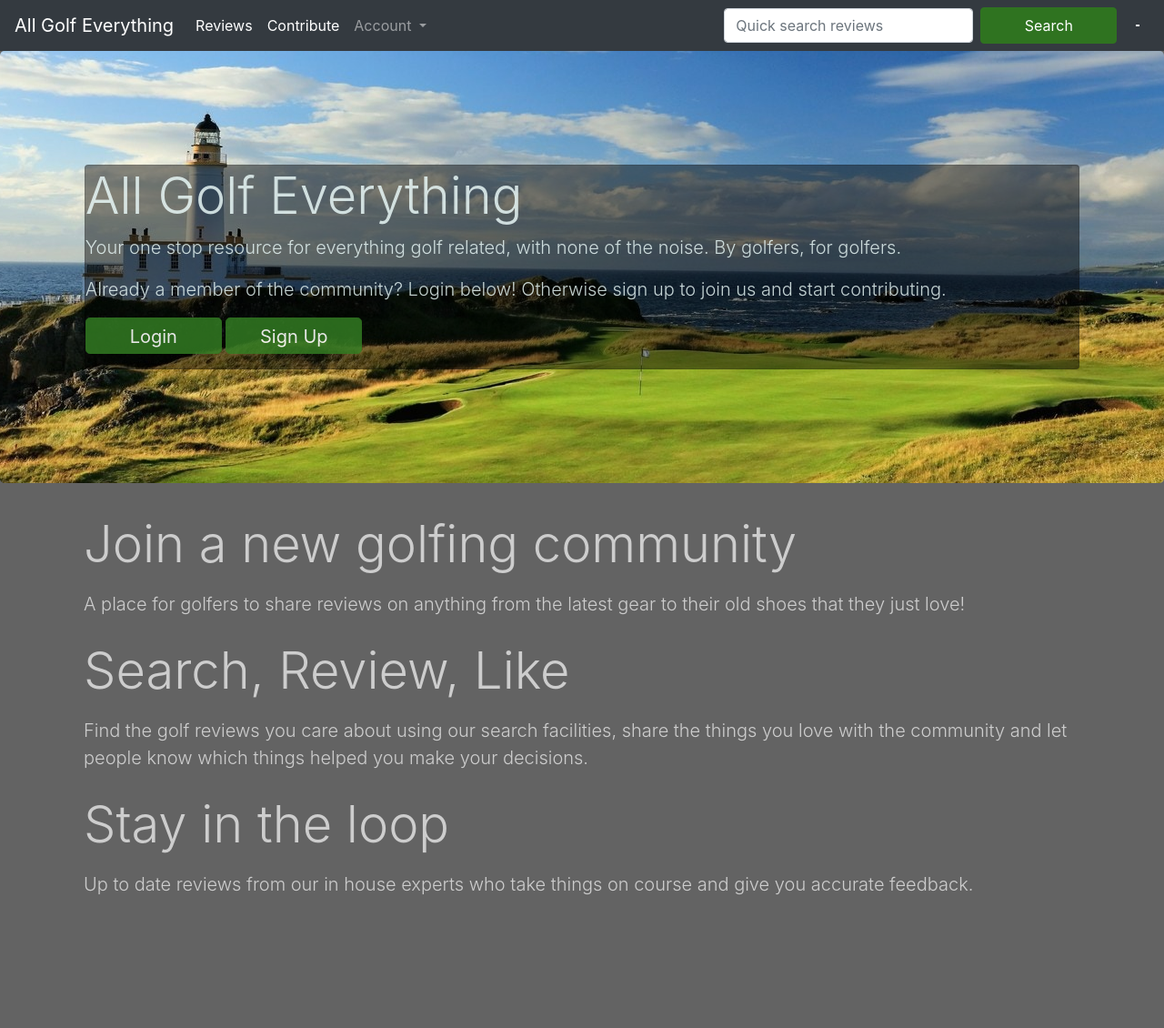
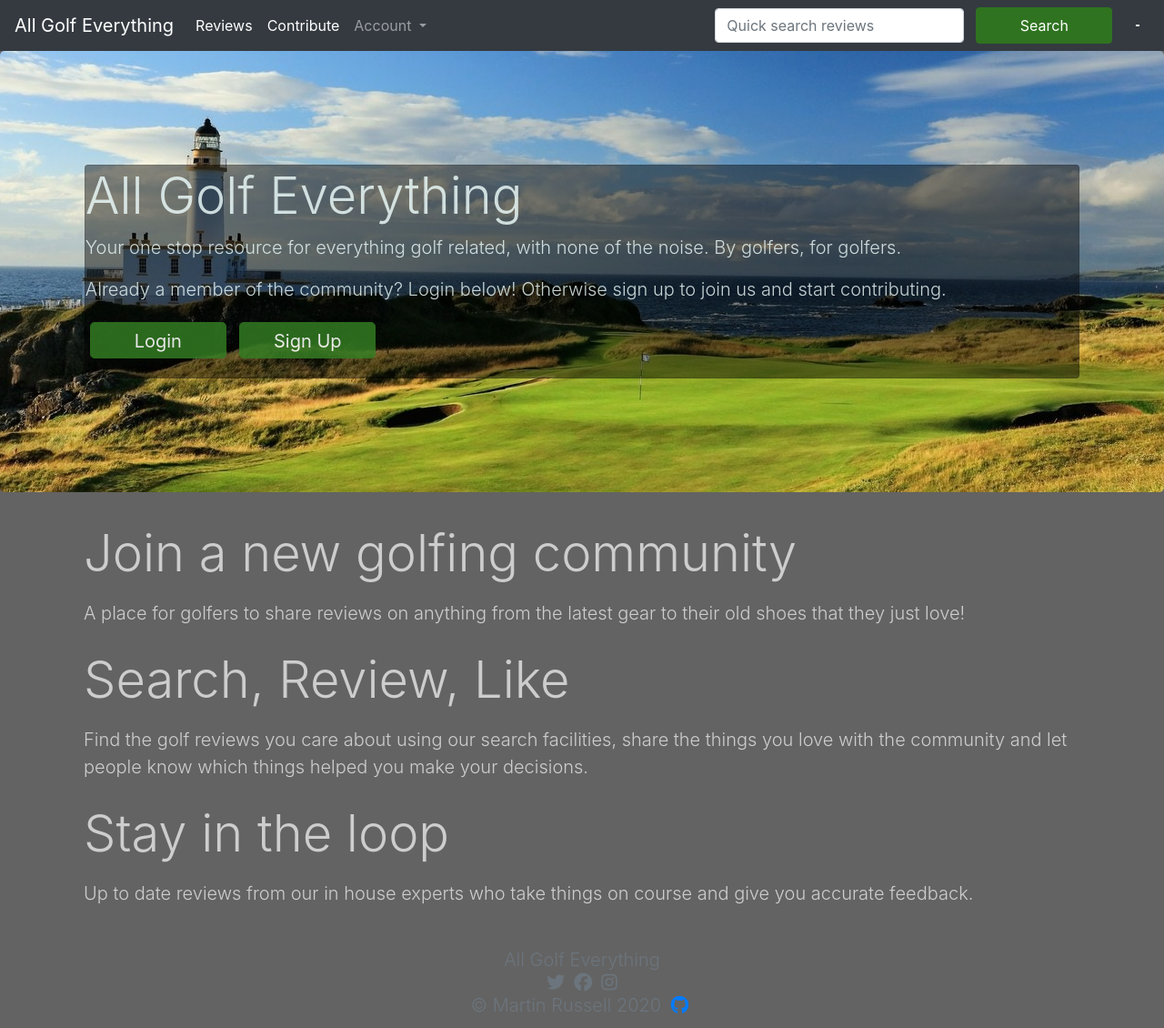
Before and after one commit to martingr1/allgolfeverything, a Flask app: page / in a window 1280 px wide. Shown: the whole page at 91% size. Before the commit the page ends 984 px from the top, so only its background shows below. Run offline with Flask 2, Linux system fonts and the light colour scheme; some libraries are stand-ins or nearby versions; some web fonts are replaced.

Commit message:
added footer

```diff
--- a/static/css/style.css
+++ b/static/css/style.css
@@ -1,10 +1,4 @@
 @import url('https://fonts.googleapis.com/css?family=Numans');
-
-.main-icons {
-    font-size: 100px;
-    padding: 25% 50px 10px;
-    color: blue;
-}
 
 .jumbotron {
     background-image: url("/static/images/turnberry.jpg");
@@ -40,6 +34,7 @@ border-color: #2F7320;
 width: 150px;
 height: 40px;
 padding: 5px;
+margin: 5px;
 }
 
 .rev-btn {
@@ -207,3 +202,18 @@ border-color: rgb(121, 120, 120)
     max-width: 100%;
     height: 27vh;
 }
+
+.fab {
+
+margin-left: 5px;
+margin-right: 5px;
+
+}
+
+.footer {
+  position: relative;
+  width: 100%;
+  margin-top: 25px;
+  margin-bottom: 10px;
+  background-color: #636363;
+}
--- a/templates/base.html
+++ b/templates/base.html
@@ -2,11 +2,15 @@
 
 <head>
 	<link href="https://fonts.googleapis.com/icon?family=Material+Icons" rel="stylesheet">
+	<link href="https://stackpath.bootstrapcdn.com/font-awesome/4.7.0/css/font-awesome.min.css" rel="stylesheet"
+		integrity="sha384-wvfXpqpZZVQGK6TAh5PVlGOfQNHSoD2xbE+QkPxCAFlNEevoEH3Sl0sibVcOQVnN" crossorigin="anonymous">
 	<link rel="stylesheet" href="https://stackpath.bootstrapcdn.com/bootstrap/4.4.1/css/bootstrap.min.css"
 		integrity="sha384-Vkoo8x4CGsO3+Hhxv8T/Q5PaXtkKtu6ug5TOeNV6gBiFeWPGFN9MuhOf23Q9Ifjh" crossorigin="anonymous">
 	<link rel="stylesheet" href="{{url_for('static', filename='css/style.css')}}" type="text/css" />
 	<meta name="viewport" content="width=device-width, initial-scale=1.0" />
 </head>
+
+<!-- Navbar -->
 <nav class="navbar navbar-expand-lg navbar-dark bg-dark sticky-top">
 	<a class="navbar-brand" href="{{url_for('get_index')}}">All Golf Everything</a>
 	<button class="navbar-toggler" type="button" data-toggle="collapse" data-target="#navbarSupportedContent" aria-controls="navbarSupportedContent" aria-expanded="false" aria-label="Toggle navigation">
@@ -83,12 +87,29 @@
 	<script src="https://stackpath.bootstrapcdn.com/bootstrap/4.3.1/js/bootstrap.min.js"
 		integrity="sha384-JjSmVgyd0p3pXB1rRibZUAYoIIy6OrQ6VrjIEaFf/nJGzIxFDsf4x0xIM+B07jRM" crossorigin="anonymous">
 	</script>
+	<script src="https://kit.fontawesome.com/8d3ffc87d8.js" crossorigin="anonymous"></script>
 	<script>
 		$(function () {
 
     $('[data-toggle="tooltip"]').tooltip()
 })
 	</script>
+	<footer class="footer">
+		<nav class="text-muted">
+			<div class="container">
+				<div class="row justify-content-center">
+					<span class="lead">All Golf Everything</span>
+				</div>
+				<div class="row justify-content-center">
+					<span class="lead"><i class="fab fa-twitter"></i><i class="fab fa-facebook"></i><i class="fab fa-instagram"></i></span>
+				</div>
+				<div class="row justify-content-center">
+					<span class="lead">&copy; Martin Russell 2020 <a href="https://github.com/martingr1/allgolfeverything"><i class="fab fa-github"></i></a></span>
+					<span></span>
+				</div>
+			</div>
+		</nav>
+	</footer>
 </body>
 
 </html>
```
Also changed, not shown: README.md. Lines whose indentation alone changed are shown as unchanged.
